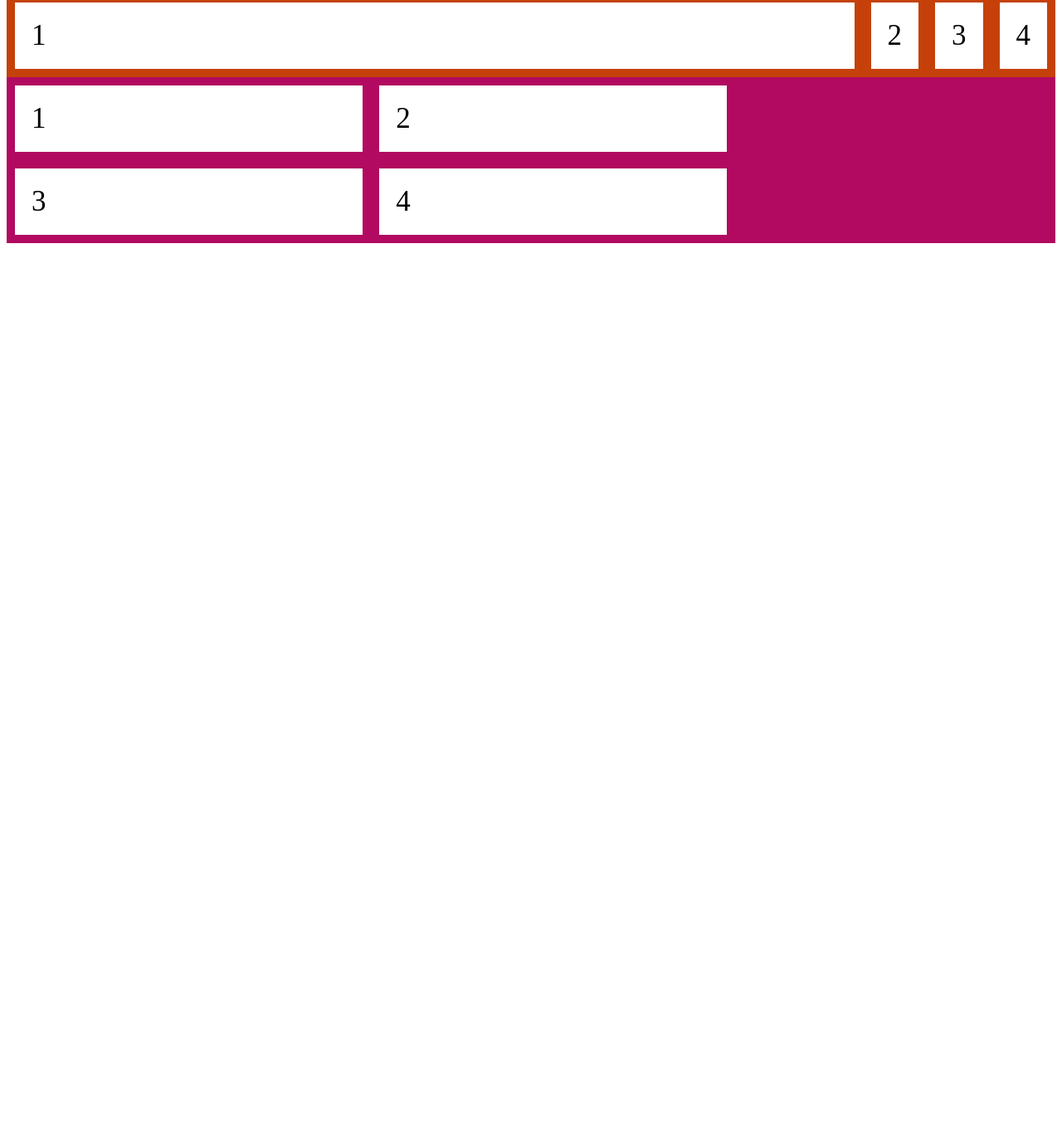
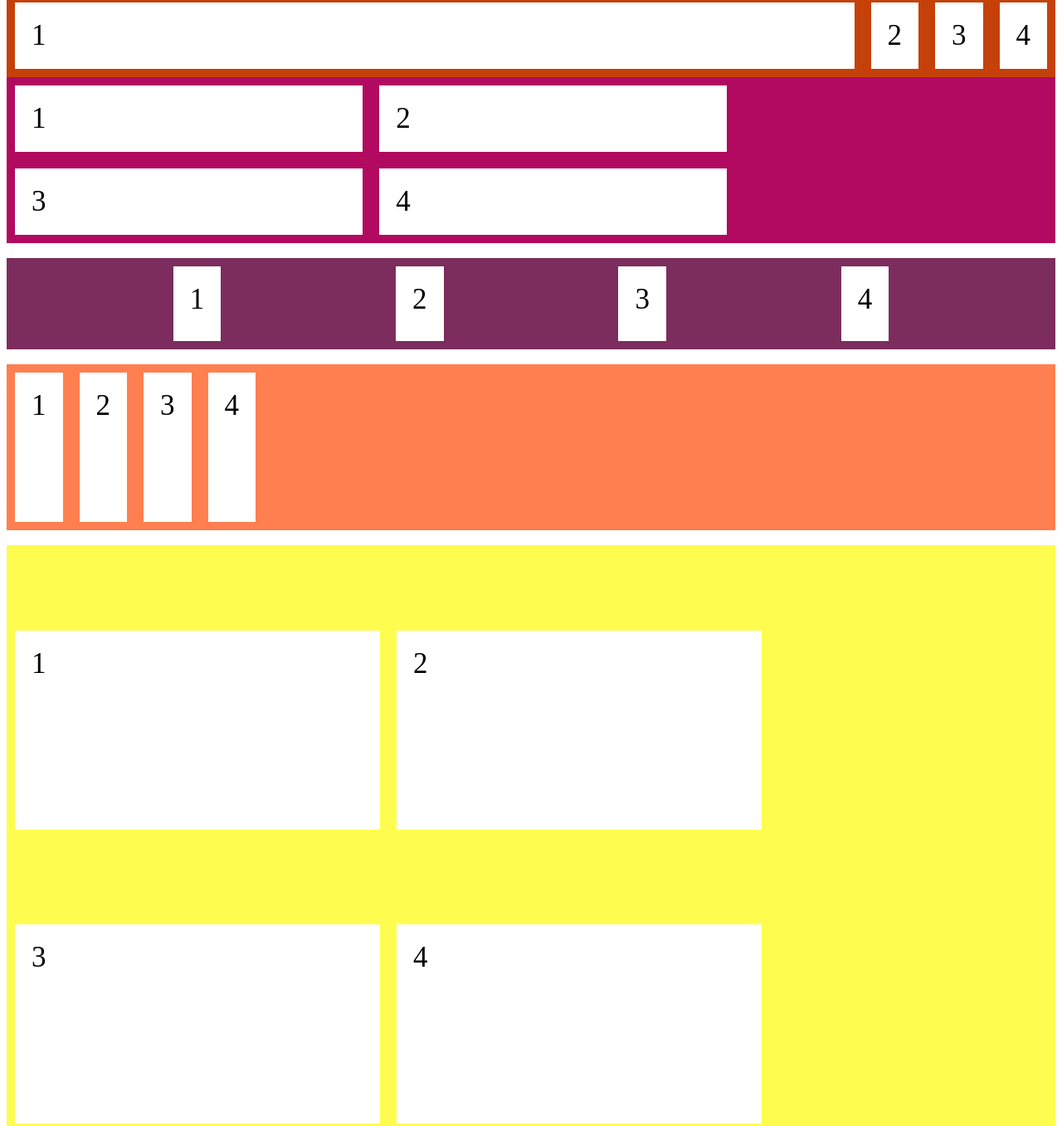
Before and after one commit to riadgashi24/HTML-CSS-JS-Advanced, a plain HTML site: page moduli19/lesson19.html in a window 1280 px wide. Shown: the part 515-1872 px from the top of the page at 83% size. Before the commit the page ends 816 px from the top, so only its background shows below. Drawn offline with Linux system fonts and the light colour scheme.

Commit message:
moduli 19 part 2

```diff
--- a/moduli19/lesson19.html
+++ b/moduli19/lesson19.html
@@ -32,5 +32,26 @@
         <div>3</div>
         <div>4</div>
     </div>
+    <br>
+    <div class="container5">
+        <div>1</div>
+        <div>2</div>
+        <div>3</div>
+        <div>4</div>
+    </div>
+    <br>
+    <div class="container6">
+        <div>1</div>
+        <div>2</div>
+        <div>3</div>
+        <div>4</div>
+    </div>
+    <br>
+    <div class="container7">
+        <div>1</div>
+        <div>2</div>
+        <div>3</div>
+        <div>4</div>
+    </div>
 </body>
 </html>
--- a/moduli19/style.css
+++ b/moduli19/style.css
@@ -58,3 +58,66 @@
     font-size: 35px;
     width: 30%;
 }
+.container5 {
+    display: flex;
+    background-color: #7c2d5e;
+    flex-direction: row;
+    justify-content: space-evenly;
+}
+.container5 div{
+    background-color: white;
+    margin: 10px;
+    padding: 20px;
+    font-size: 35px;
+    height: 50px;
+}
+.container5 div:nth-child(2){
+    align-self: flex-end;
+}
+
+.container6 {
+    display: flex;
+    background-color: coral;
+    flex-direction: row;
+    height: 200px;
+    align-items: stretch;
+}
+
+.container6 div{
+    background-color: white;
+    margin: 10px;
+    padding: 20px;
+    font-size: 35px;
+    /* height: 50px; */
+}
+
+/* .container6 div:nth-child(1){
+    height: 20px;
+}
+.container6 div:nth-child(2){
+    height: 100px;
+}
+.container6 div:nth-child(3){
+    height: 50px;
+}
+.container6 div:nth-child(4){
+    height: 130px;
+} */
+
+.container7 {
+    display: flex;
+    background-color: rgb(255, 252, 80);
+    flex-direction: row;
+    height: 800px;
+    align-content: space-evenly;
+    flex-wrap: wrap;
+}
+
+.container7 div {
+    background-color: white;
+    margin: 10px;
+    padding: 20px;
+    font-size: 35px;
+    width: 400px;
+    height: 200px;
+}
```
